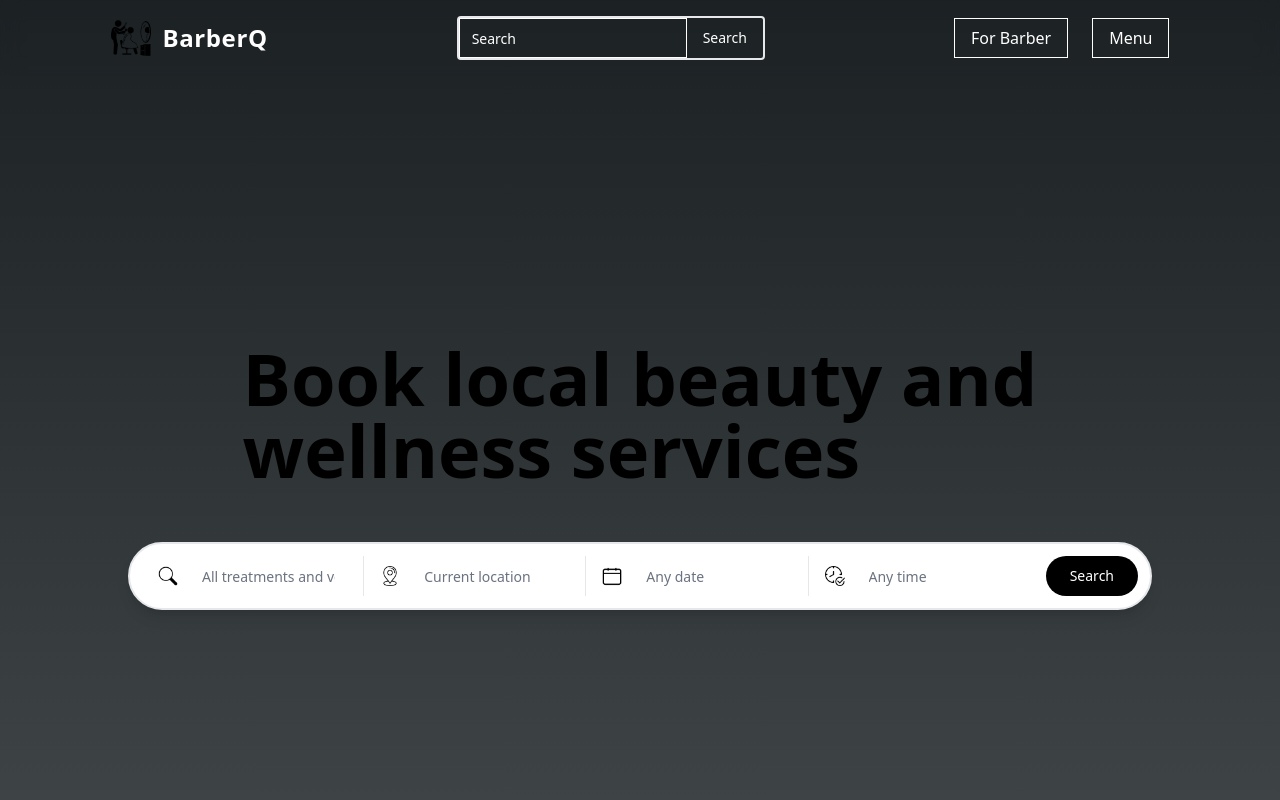
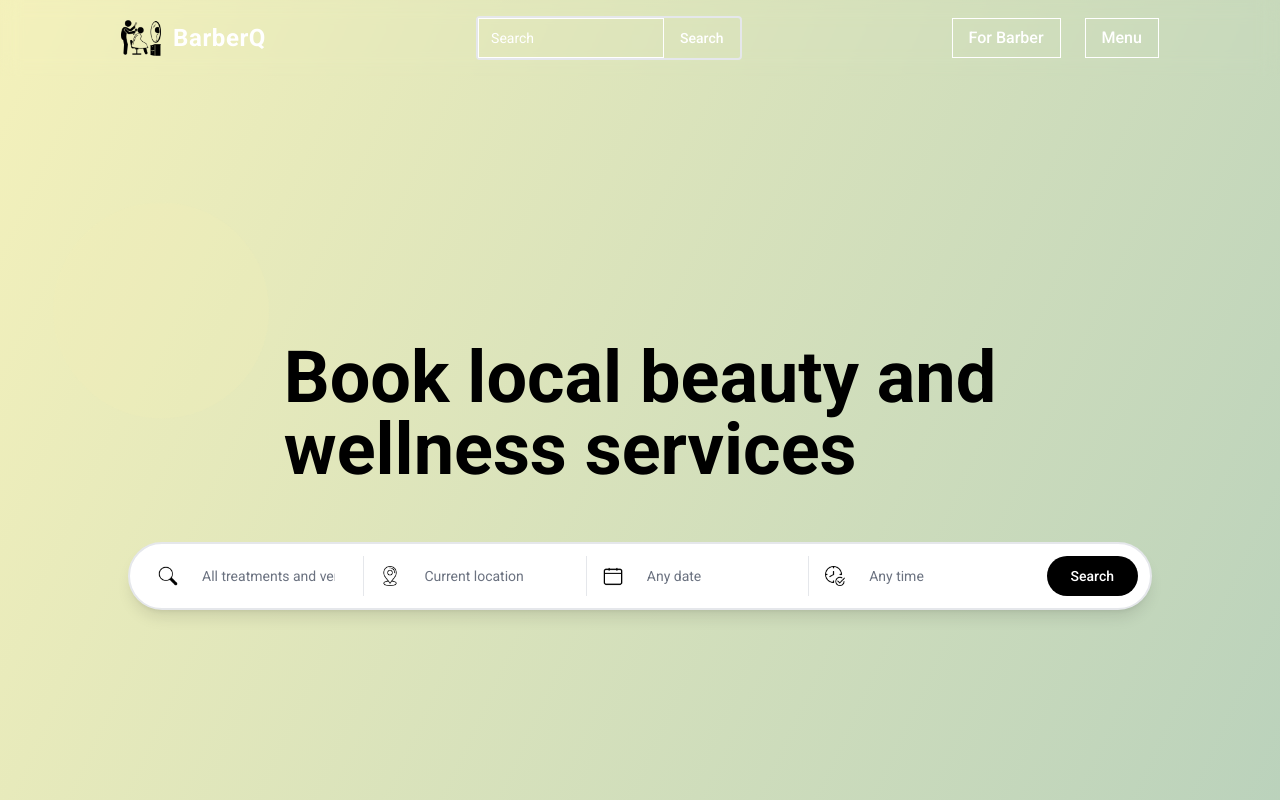
Before and after one commit to prajwalpal28/BarberQ, a React (Vite) app: page / in a window 1280 px wide. Shown: the top 800 px of the page. Built offline with nearby package versions, Linux system fonts and the light colour scheme.

Commit message:
add some styling

```diff
--- a/package.json
+++ b/package.json
@@ -16,6 +16,8 @@
     "class-variance-authority": "^0.7.1",
     "clsx": "^2.1.1",
     "lucide-react": "^0.464.0",
+    "next": "^15.1.0",
+    "prop-types": "^15.8.1",
     "react": "^18.3.1",
     "react-dom": "^18.3.1",
     "tailwind-merge": "^2.5.5",
--- /dev/null
+++ b/src/Components/MovingBG.jsx
@@ -0,0 +1,19 @@
+import React from 'react'
+
+export default function MovingBackground({ children }) {
+  return (
+    <div className="relative min-h-screen w-full overflow-hidden bg-custom-linear-gradient">
+      <div className="absolute inset-0">
+        <svg className="h-full w-full" xmlns="http://www.w3.org/2000/svg">
+          <circle className="animate-float1 fill-[#f4f1bb]/20" cx="10%" cy="10%" r="5%" />
+          <circle className="animate-float2 fill-[#9bc1bc]/20" cx="90%" cy="50%" r="7%" />
+          <rect className="animate-float3 fill-[#f4f1bb]/20" x="30%" y="40%" width="10%" height="10%" />
+          <rect className="animate-float4 fill-[#9bc1bc]/20" x="60%" y="70%" width="8%" height="8%" />
+        </svg>
+      </div>
+      <div className="relative z-10">
+        {children}
+      </div>
+    </div>
+  )
+}
--- a/src/Pages/LandingPage.jsx
+++ b/src/Pages/LandingPage.jsx
@@ -1,20 +1,19 @@
 import React from 'react';
 import NavBar from '../Components/NavBar';
-import HeroSection from '@/Components/HeroSection';
-import BarberQShops from '@/Components/BarberQShops';
+import HeroSection from '../Components/HeroSection';
+import BarberQShops from '../Components/BarberQShops';
+import MovingBackground from '../Components/MovingBG';
 
 const LandingPage = () => {
     return (
-        <>
-            <div className='min-h-max bg-custom-linear-gradient'
-                >
-                <div className="font-roboto">
-                    <NavBar />
-                    <HeroSection/>
-                    <BarberQShops/>
-                </div>
+        <MovingBackground>
+            <div className="font-roboto">
+                <NavBar />
+                <HeroSection />
+                <BarberQShops />
+
             </div>
-        </>
+        </MovingBackground>
     );
 };
 
--- a/tailwind.config.js
+++ b/tailwind.config.js
@@ -4,14 +4,45 @@ export default {
 	content: ["./index.html", "./src/**/*.{ts,tsx,js,jsx}"],
 	theme: {
 		extend: {
+			fontFamily: {
+				roboto: ['Roboto', 'sans-serif'],
+			},
+			backgroundImage: {
+				'custom-linear-gradient': 'linear-gradient(to bottom right, #f4f1bb, #9bc1bc)',
+			},
+			animation: {
+				float1: 'float1 20s ease-in-out infinite',
+				float2: 'float2 25s ease-in-out infinite',
+				float3: 'float3 30s ease-in-out infinite',
+				float4: 'float4 35s ease-in-out infinite',
+			},
+			keyframes: {
+				float1: {
+					'0%, 100%': { transform: 'translate(0, 0)' },
+					'50%': { transform: 'translate(50px, 50px)' },
+				},
+				float2: {
+					'0%, 100%': { transform: 'translate(0, 0)' },
+					'50%': { transform: 'translate(-50px, 25px)' },
+				},
+				float3: {
+					'0%, 100%': { transform: 'translate(0, 0) rotate(0deg)' },
+					'50%': { transform: 'translate(25px, -50px) rotate(180deg)' },
+				},
+				float4: {
+					'0%, 100%': { transform: 'translate(0, 0) rotate(0deg)' },
+					'50%': { transform: 'translate(-25px, 50px) rotate(-180deg)' },
+				},
+			},
+
 				borderRadius: {
 					lg: 'var(--radius)',
 					md: 'calc(var(--radius) - 2px)',
 					sm: 'calc(var(--radius) - 4px)'
 				},
-			backgroundImage: {
-				'custom-linear-gradient': 'linear-gradient(to top, #d1ccc6, #b8b6b0, #a0a19b, #888c88, #727875, #636968, #545b5b, #474d4e, #3c4243, #313638, #262b2e, #1c2124)',
-			},
+				// backgroundImage: {
+				// 	'custom-linear-gradient': 'linear-gradient(to top, #d1ccc6, #b8b6b0, #a0a19b, #888c88, #727875, #636968, #545b5b, #474d4e, #3c4243, #313638, #262b2e, #1c2124)',
+				// },
 				colors: {
 					background: 'hsl(var(--background))',
 					foreground: 'hsl(var(--foreground))',
```
Also changed, not shown: src/index.css (line endings or trailing spaces), 1 other file (tests, documents, lock files or other folders). Lines whose indentation alone changed are shown as unchanged.
